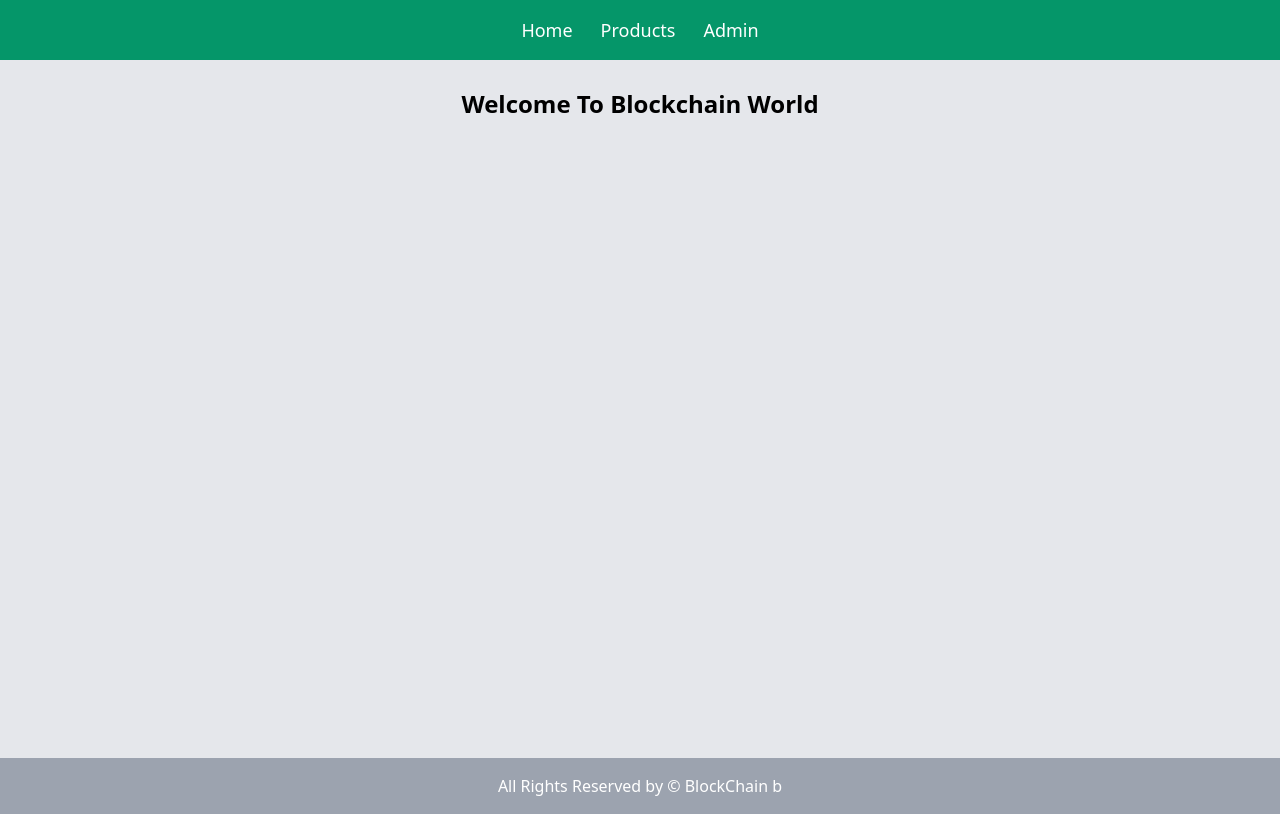
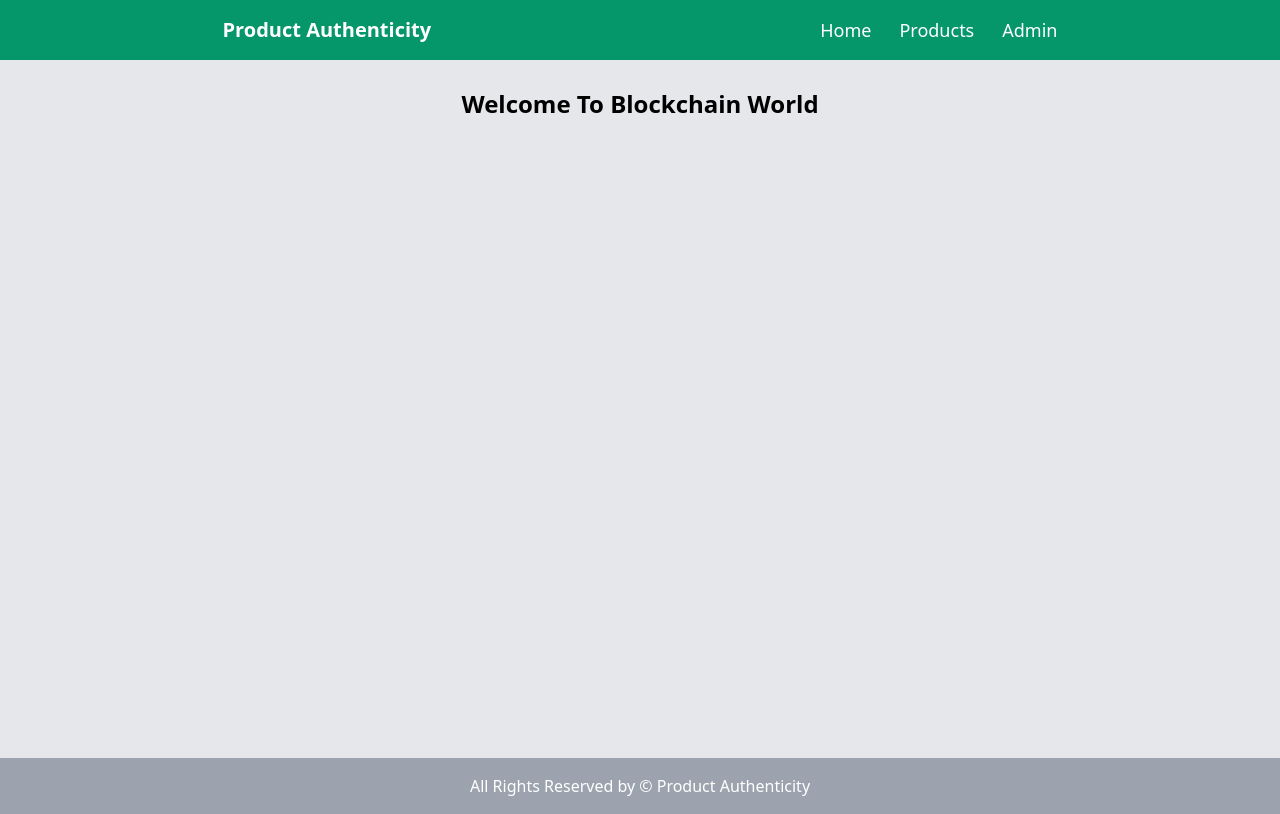
Before and after one commit to Numanur/product_athenticity, a React (Vite) app in the folder client/: page / in a window 1280 px wide. Built offline with nearby package versions, Linux system fonts and the light colour scheme.

Commit message:
add title

```diff
--- a/client/src/components/Footer.jsx
+++ b/client/src/components/Footer.jsx
@@ -3,7 +3,7 @@ import React from "react";
 const Footer = () => {
   return (
     <div className="w-full bg-gray-400 text-white py-4 text-center">
-      <p>All Rights Reserved by &copy; BlockChain b</p>
+      <p>All Rights Reserved by &copy; Product Authenticity</p>
     </div>
   );
 };
--- a/client/src/components/Navbar.jsx
+++ b/client/src/components/Navbar.jsx
@@ -3,7 +3,9 @@ import { Link } from "react-router-dom";
 
 const Navbar = () => {
   return (
-    <div className="w-full bg-emerald-600 text-white px-7 py-4 flex justify-center gap-7">
+    <div className="w-full bg-emerald-600 text-white px-7 py-4 flex justify-around">
+      <h1 className="text-xl font-semibold">Product Authenticity</h1>
+      <div className="flex gap-7">
         <Link to="/">
           <span className="text-lg cursor-pointer">Home</span>
         </Link>
@@ -14,6 +16,7 @@ const Navbar = () => {
           <span className="text-lg cursor-pointer">Admin</span>
         </Link>
       </div>
+    </div>
   );
 };
 
```
Lines whose indentation alone changed are shown as unchanged.
